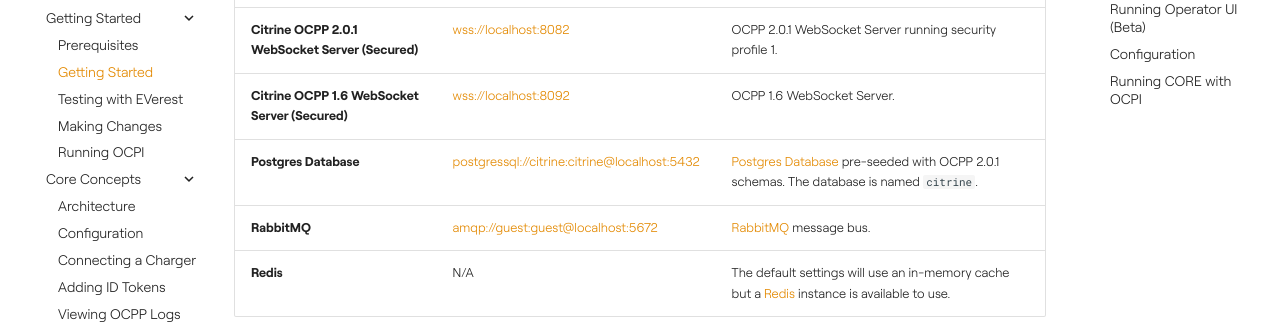
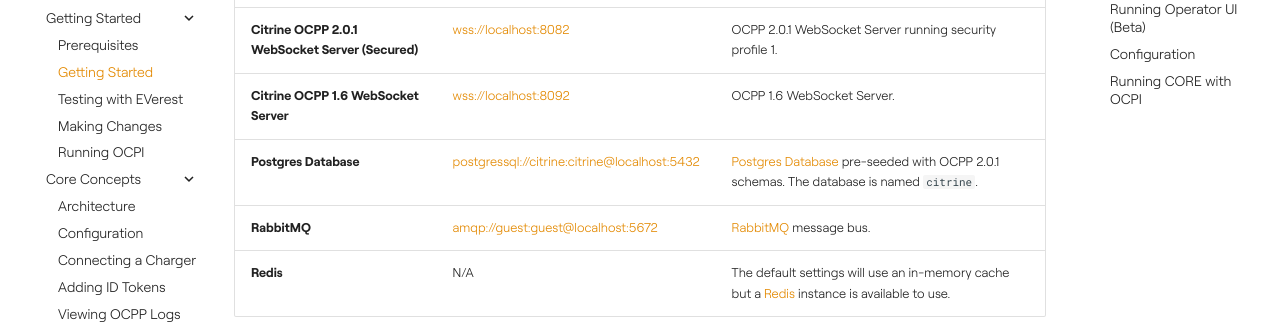
Before and after one commit to citrineos/citrineos.github.io, an MkDocs documentation site: the page built from docs/getting-started/getting-started.md, in a window 1280 px wide and 900 px high, scrolled down 668 px. Shown: the part 171-495 px from the top of the window. Built offline with MkDocs 1.6.1 and Material for MkDocs 9.7.7, drawn with Linux system fonts in a browser that asks for light colours; plug-ins that fetch from the network failed and are left out; comment, search, counter and statistics services are not loaded; the version menu is left out.

Commit message:
correction for 1.6 websocket port
-corrected the 1.6 websocket port to 8092

```diff
--- a/docs/getting-started/getting-started.md
+++ b/docs/getting-started/getting-started.md
@@ -28,7 +28,7 @@
 | **Citrine OCPP HTTP Server**                  | [http://localhost:8080](http://localhost:8080)                                               | See [localhost:8080/docs](http://localhost:8080/docs) for full details.                                                                      |
 | **Citrine OCPP 2.0.1 WebSocket Server (Unsecured)** | [ws://localhost:8081](ws://localhost:8081)                                                   | OCPP 2.0.1 WebSocket Server running security profile 0.                                                                                            |
 | **Citrine OCPP 2.0.1 WebSocket Server (Secured)**   | [wss://localhost:8082](wss://localhost:8082)                                                 | OCPP 2.0.1 WebSocket Server running security profile 1.                                                                                            |
-| **Citrine OCPP 1.6 WebSocket Server (Secured)**   | [wss://localhost:8092](wss://localhost:8082)                                                 | OCPP 1.6 WebSocket Server.                                                                                            |
+| **Citrine OCPP 1.6 WebSocket Server**   | [wss://localhost:8092](wss://localhost:8092)                                                 | OCPP 1.6 WebSocket Server.                                                                                            |
 | **Postgres Database**                         | [postgressql://citrine:citrine@localhost:5432](postgressql://citrine:citrine@localhost:5432) | [Postgres Database](https://www.postgresql.org) pre-seeded with OCPP 2.0.1 schemas. The database is named `citrine`.            |
 | **RabbitMQ**                                  | [amqp://guest:guest@localhost:5672](amqp://guest:guest@localhost:5672)                       | [RabbitMQ](http://rabbitmq.com) message bus.                                                                                                 |
 | **Redis**                                     | N/A                                                                                          | The default settings will use an in-memory cache but a [Redis](https://redis.io/) instance is available to use.                                                        |
```
